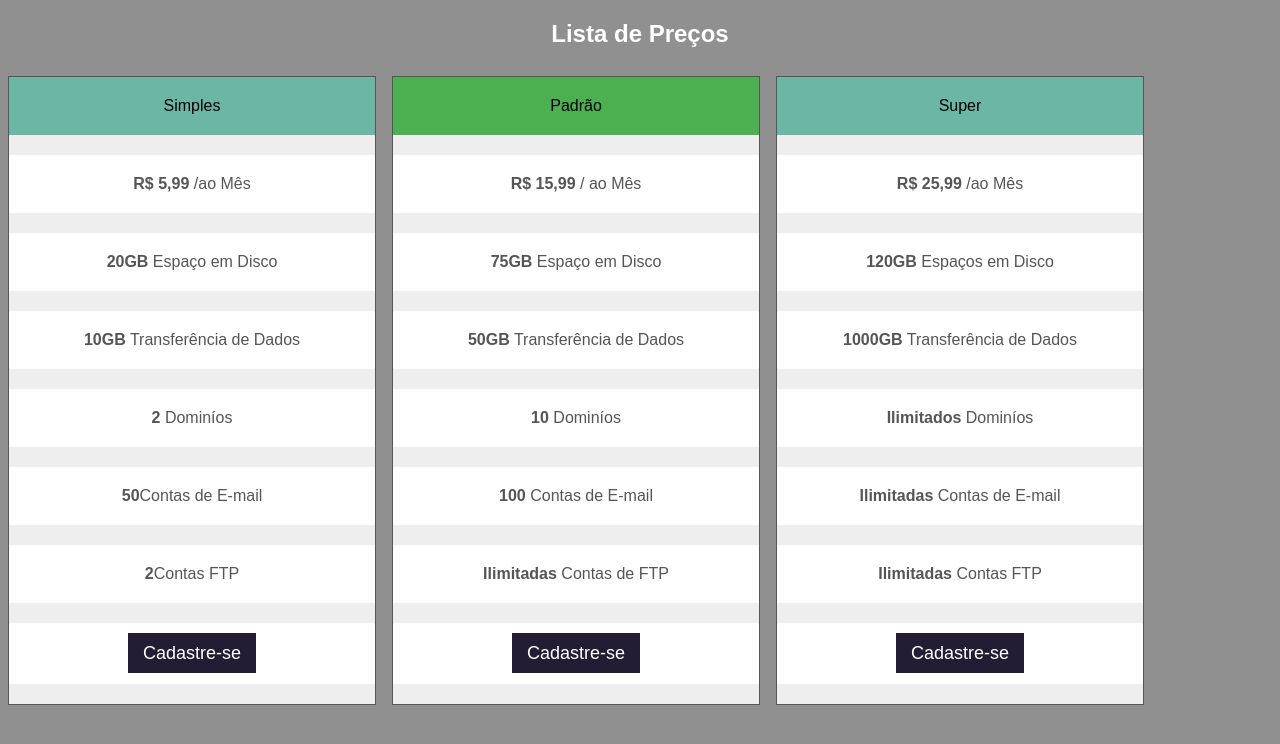
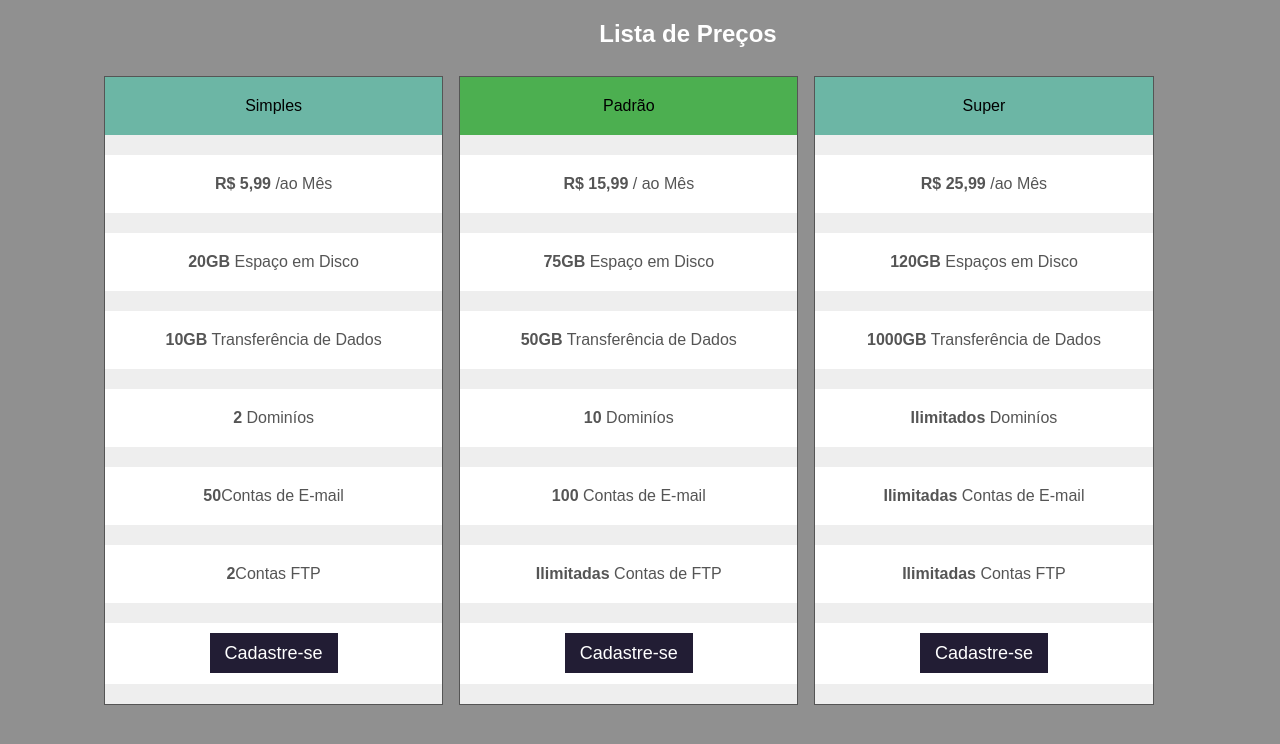
Before and after one commit to entonykwame/Listadepreco, a plain HTML site: page index.html in a window 1280 px wide. Drawn offline with Linux system fonts and the light colour scheme.

Commit message:
Add files via upload

```diff
--- a/style.css
+++ b/style.css
@@ -5,6 +5,7 @@ body {
     background: #909090;
     color: #fff;
     margin: 0 auto;
+    margin-left: 6em;
 }
 
 
```
